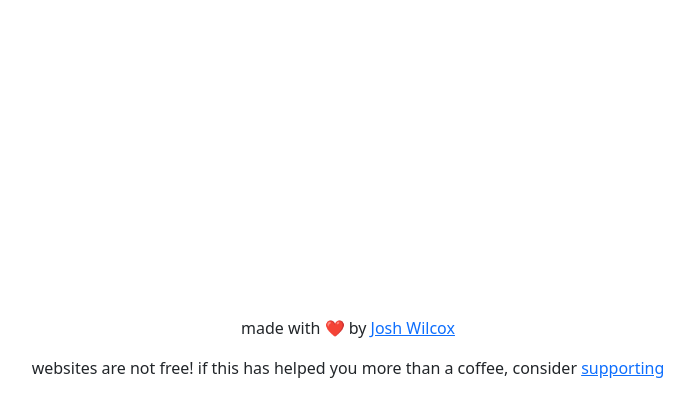
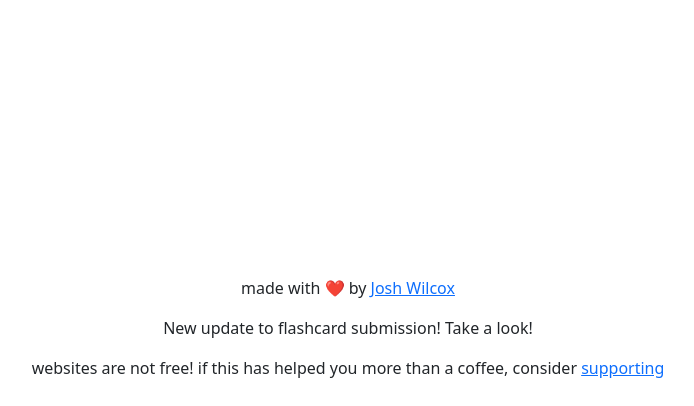
Before and after one commit to Joshua-Wilcox/Flashcards, a Flask app: page / in a window 1280 px wide. Shown: the part 394-800 px from the top of the page, without its empty margins (292-986 px from the left). Run offline with Flask 3, Linux system fonts and the light colour scheme; data that the repository does not hold is empty.

Commit message:
update message

```diff
--- a/templates/index.html
+++ b/templates/index.html
@@ -596,6 +596,7 @@
 
         <footer class="text-center">
             <p>made with ❤️ by <a href="https://github.com/joshua-wilcox">Josh Wilcox</a></p>
+            <p>New update to flashcard submission! Take a look!</p>
             <p>websites are not free! if this has helped you more than a coffee, consider <a
                     href="https://ko-fi.com/joshwilcox">supporting</a></p>
         </footer>
```
